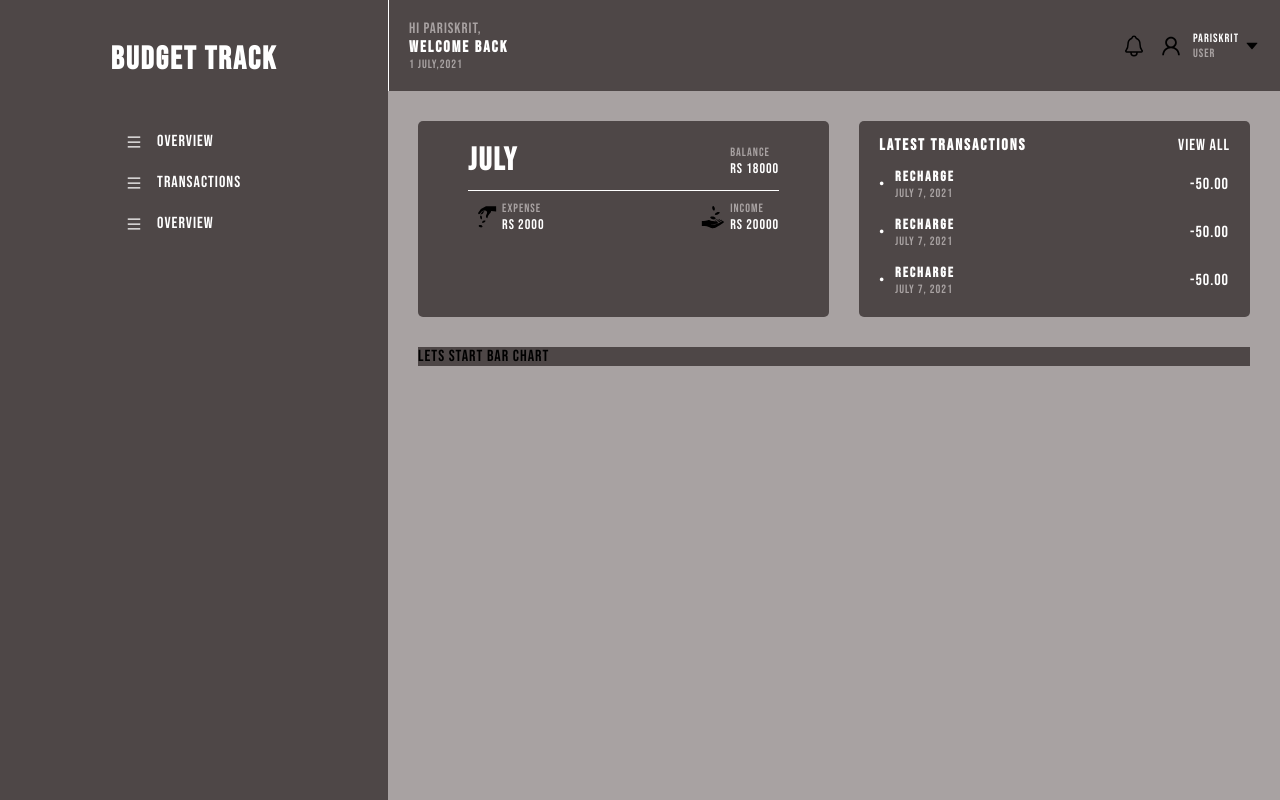
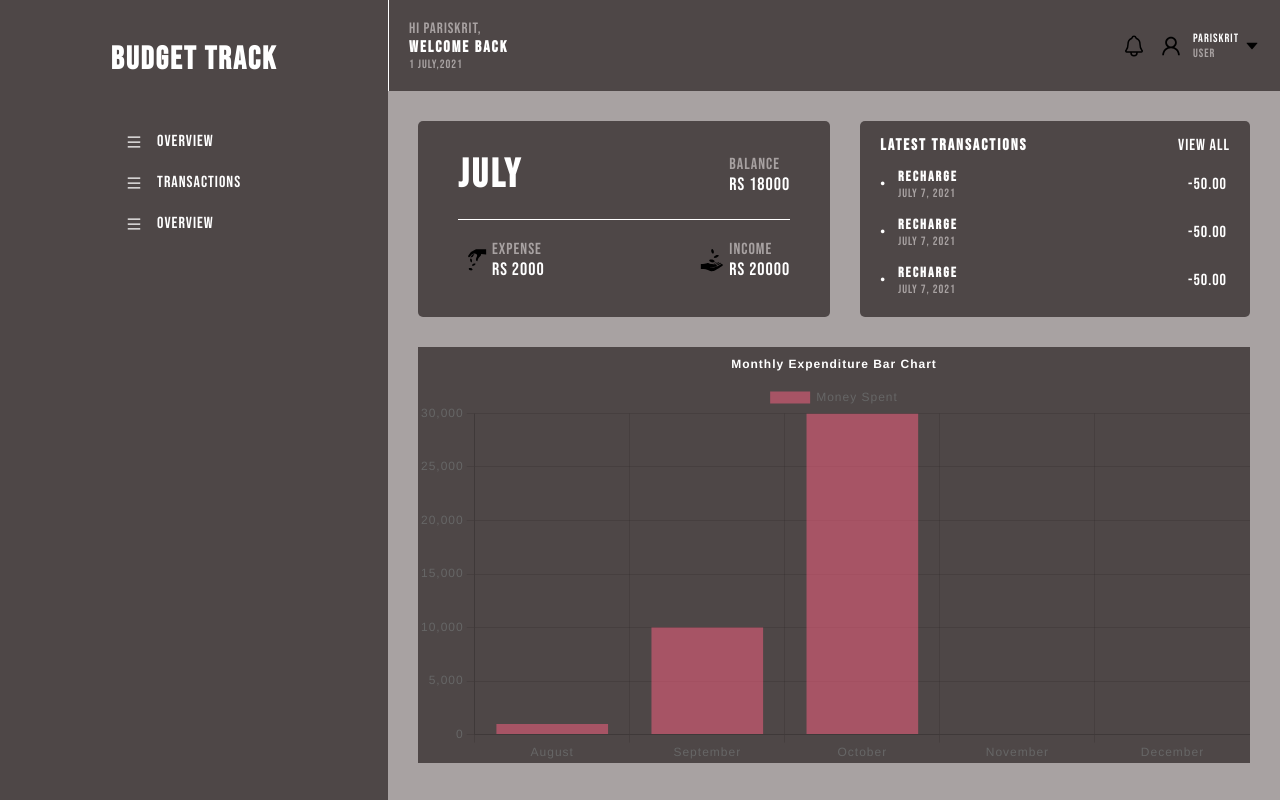
Before and after one commit to pariskrit/budget-app, a React (Create React App) app: page / in a window 1280 px wide. Built offline with nearby package versions, Linux system fonts and the light colour scheme.

Commit message:
install chartjs and working on bar graph component

```diff
--- a/package.json
+++ b/package.json
@@ -10,7 +10,9 @@
     "@types/node": "^16.11.15",
     "@types/react": "^17.0.37",
     "@types/react-dom": "^17.0.11",
+    "chart.js": "^3.7.0",
     "react": "^17.0.2",
+    "react-chartjs-2": "^4.0.0",
     "react-dom": "^17.0.2",
     "react-icons": "^4.3.1",
     "react-scripts": "5.0.0",
--- a/src/components/IconWithTexts/style.scss
+++ b/src/components/IconWithTexts/style.scss
@@ -11,10 +11,10 @@
 
 .primary {
   color: $thirdColor;
-  font-size: 12px;
+  font-size: 16px;
 }
 
 .secondary {
   color: white;
-  font-size: 14px;
+  font-size: 18px;
 }
--- a/src/components/TransactionDetailRow/style.scss
+++ b/src/components/TransactionDetailRow/style.scss
@@ -12,8 +12,9 @@
   @include flexWithJustify;
   flex: 1;
   cursor: pointer;
-  padding: 4px 0;
+  padding: 4px 2px;
   border: 1px solid $primaryColor;
+  border-radius: 5px;
   transition: border 0.2s ease-in;
   &:hover {
     border: 1px solid white;
--- a/src/components/BalanceIncomeExpense/index.tsx
+++ b/src/modules/BalanceIncomeExpense/index.tsx
@@ -2,7 +2,7 @@ import React from "react";
 import "./style.scss";
 import { GiPayMoney } from "react-icons/gi";
 import { GiReceiveMoney } from "react-icons/gi";
-import IconWithTexts from "../IconWithTexts";
+import IconWithTexts from "../../components/IconWithTexts";
 
 function BalanceIncomeExpense() {
   return (
--- a/src/components/BalanceIncomeExpense/style.scss
+++ b/src/modules/BalanceIncomeExpense/style.scss
@@ -3,23 +3,25 @@
 
 .balanceincomeexpense {
   background-color: $primaryColor;
-  padding: 20px 50px;
+  padding: 30px 40px;
   border-radius: 5px;
 }
 
 .balanceincomeexpense_top {
   @include flexWithJustify;
-  padding-bottom: 10px;
+  padding-bottom: 20px;
   border-bottom: 1px solid white;
 
   h1 {
     color: white;
+    font-size: 40px;
+    letter-spacing: 3px;
   }
 }
 
 .balanceincomeexpense_bottom {
   @include flexWithJustify;
-  margin-top: 10px;
+  margin-top: 20px;
 }
 
 .balance {
--- a/src/modules/BarPieChart/index.js
+++ b/src/modules/BarPieChart/index.js
@@ -1,8 +1,59 @@
 import React from "react";
 import "./style.scss";
+import { Bar } from "react-chartjs-2";
+import {
+  Chart as ChartJS,
+  CategoryScale,
+  LinearScale,
+  BarElement,
+  Title,
+  Tooltip,
+  Legend,
+} from "chart.js";
+
+ChartJS.register(
+  CategoryScale,
+  LinearScale,
+  BarElement,
+  Title,
+  Tooltip,
+  Legend
+);
+
+const labels = ["August", "September", "October", "November", "December"];
+
+const data = {
+  labels,
+  datasets: [
+    {
+      label: "Money Spent",
+      data: [1000, 10000, 30000],
+      backgroundColor: "rgba(255, 99, 132, 0.5)",
+    },
+  ],
+};
+
+export const options = {
+  responsive: true,
+  plugins: {
+    legend: {
+      maxHeight: 100,
+      maxWidth: 10,
+    },
+    title: {
+      display: true,
+      text: "Monthly Expenditure Bar Chart",
+      color: "white",
+    },
+  },
+};
 
 function BarPieChart() {
-  return <div className="barchart">Lets start Bar chart</div>;
+  return (
+    <div className="barchart">
+      <Bar data={data} options={options} />
+    </div>
+  );
 }
 
 export default BarPieChart;
--- a/src/modules/HomeContainer/index.tsx
+++ b/src/modules/HomeContainer/index.tsx
@@ -1,5 +1,5 @@
 import React from "react";
-import BalanceIncomeExpense from "../../components/BalanceIncomeExpense";
+import BalanceIncomeExpense from "../BalanceIncomeExpense";
 import BarPieChart from "../BarPieChart";
 import LatestTransactions from "../LatestTransactions";
 import "./style.scss";
```
Also changed, not shown: 1 other file (tests, documents, lock files or other folders).
